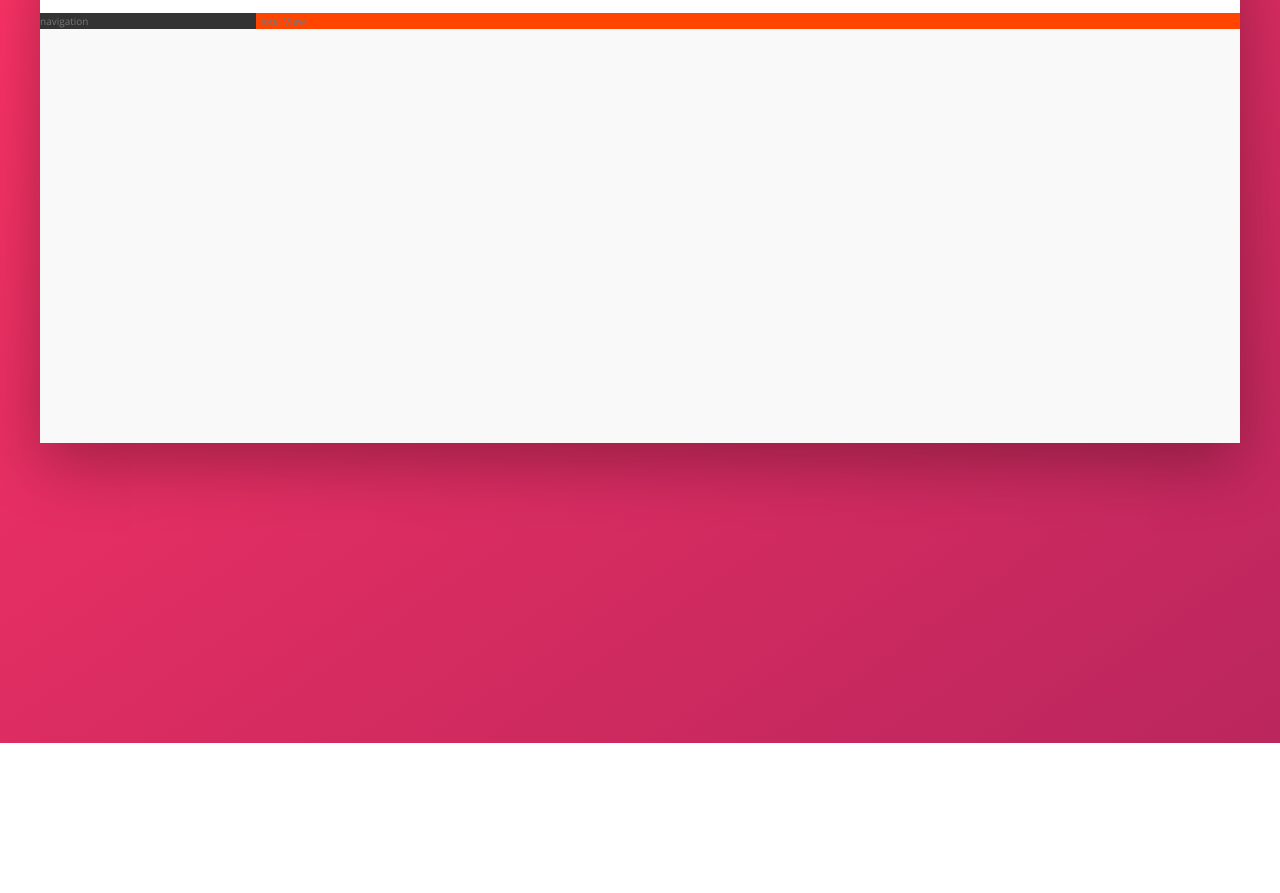
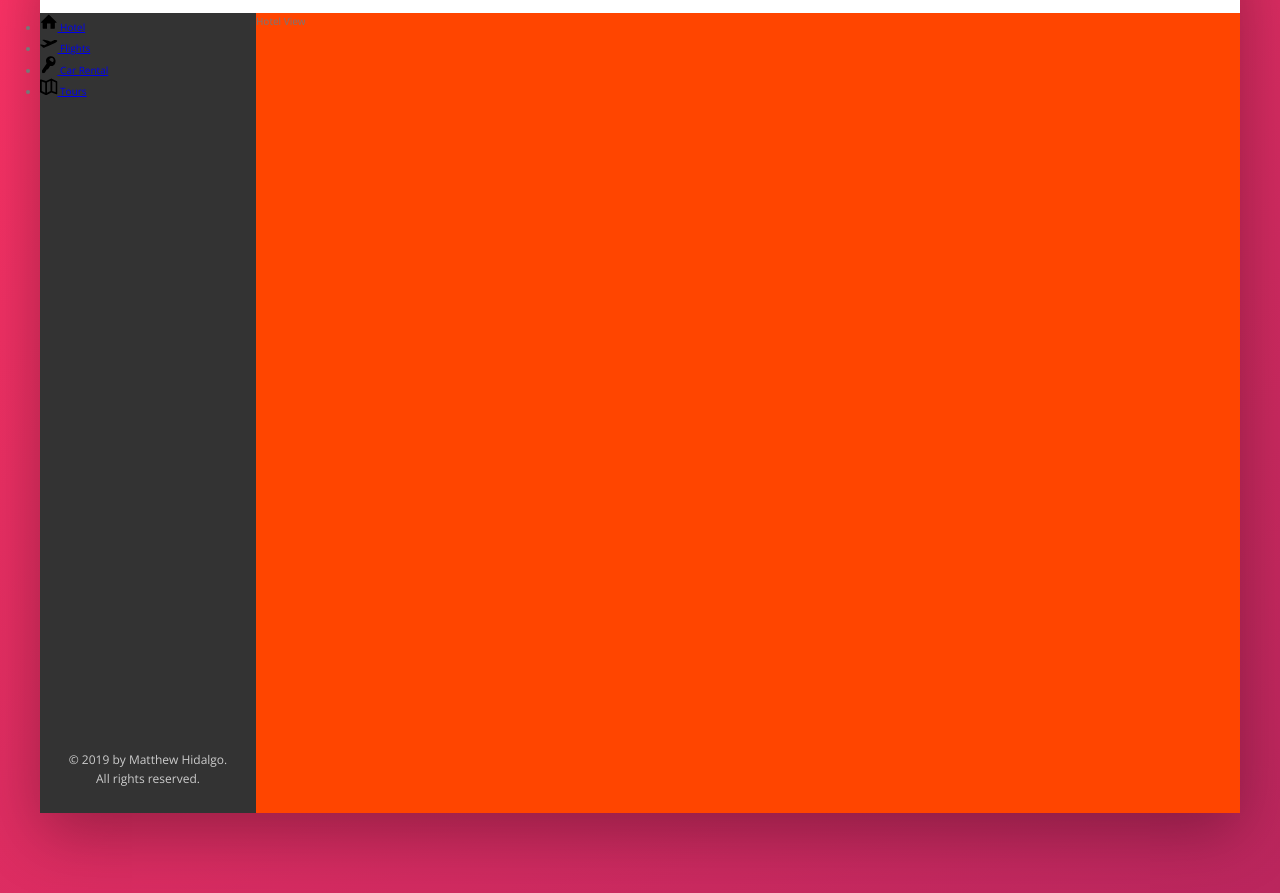
Before and after one commit to mhidalgo83/advanced-css, a website: page index.html in a window 1280 px wide. Shown: the part 137-1030 px from the top of the page. Before the commit the page ends 880 px from the top, so only its background shows below. Drawn offline with nearby package versions, Linux system fonts and the light colour scheme.

Commit message:
sidebar started, icons added

```diff
--- a/index.html
+++ b/index.html
@@ -50,7 +50,43 @@
       </header>
       <div class="content">
         <nav class="sidebar">
-          navigation
+          <ul class="side-nav">
+            <li class="sidenav__item">
+              <a href="#" class="side-nav__link">
+                <svg class="side-nav__icon">
+                  <use xlink:href="img/sprite.svg#icon-home" />
+                </svg>
+                <span>Hotel</span>
+              </a>
+            </li>
+            <li class="sidenav__item">
+              <a href="#" class="side-nav__link">
+                <svg class="side-nav__icon">
+                  <use xlink:href="img/sprite.svg#icon-aircraft-take-off" />
+                </svg>
+                <span>Flights</span>
+              </a>
+            </li>
+            <li class="sidenav__item">
+              <a href="#" class="side-nav__link">
+                <svg class="side-nav__icon">
+                  <use xlink:href="img/sprite.svg#icon-key" />
+                </svg>
+                <span>Car Rental</span>
+              </a>
+            </li>
+            <li class="sidenav__item">
+              <a href="#" class="side-nav__link">
+                <svg class="side-nav__icon">
+                  <use xlink:href="img/sprite.svg#icon-map" />
+                </svg>
+                <span>Tours</span>
+              </a>
+            </li>
+          </ul>
+          <div class="legal">
+            &copy; 2019 by Matthew Hidalgo. All rights reserved.
+          </div>
         </nav>
         <main class="hotel-view">
           Hotel View
--- a/sass/_components.scss
+++ b/sass/_components.scss
@@ -112,3 +112,29 @@
     margin-right: 1rem;
   }
 }
+
+//////////////////
+//SIDE NAVIGATION
+
+.side-nav {
+  &__item {
+  }
+
+  &__link {
+  }
+
+  &__icon {
+    width: 1.75rem;
+    height: 1.75rem;
+  }
+}
+
+//////////////////
+//LEGAL TEXT
+
+.legal {
+  font-size: 1.2rem;
+  color: var(--color-grey-light-4);
+  text-align: center;
+  padding: 2.5rem;
+}
--- a/sass/_layout.scss
+++ b/sass/_layout.scss
@@ -23,9 +23,13 @@
 .sidebar {
   background-color: var(--color-grey-dark-1);
   flex: 0 0 18%;
+  display: flex;
+  flex-direction: column;
+  justify-content: space-between;
 }
 
 .hotel-view {
   background-color: orangered;
   flex: 1;
+  height: 80rem;
 }
```
Also changed, not shown: css/main.css, 1 other file.
